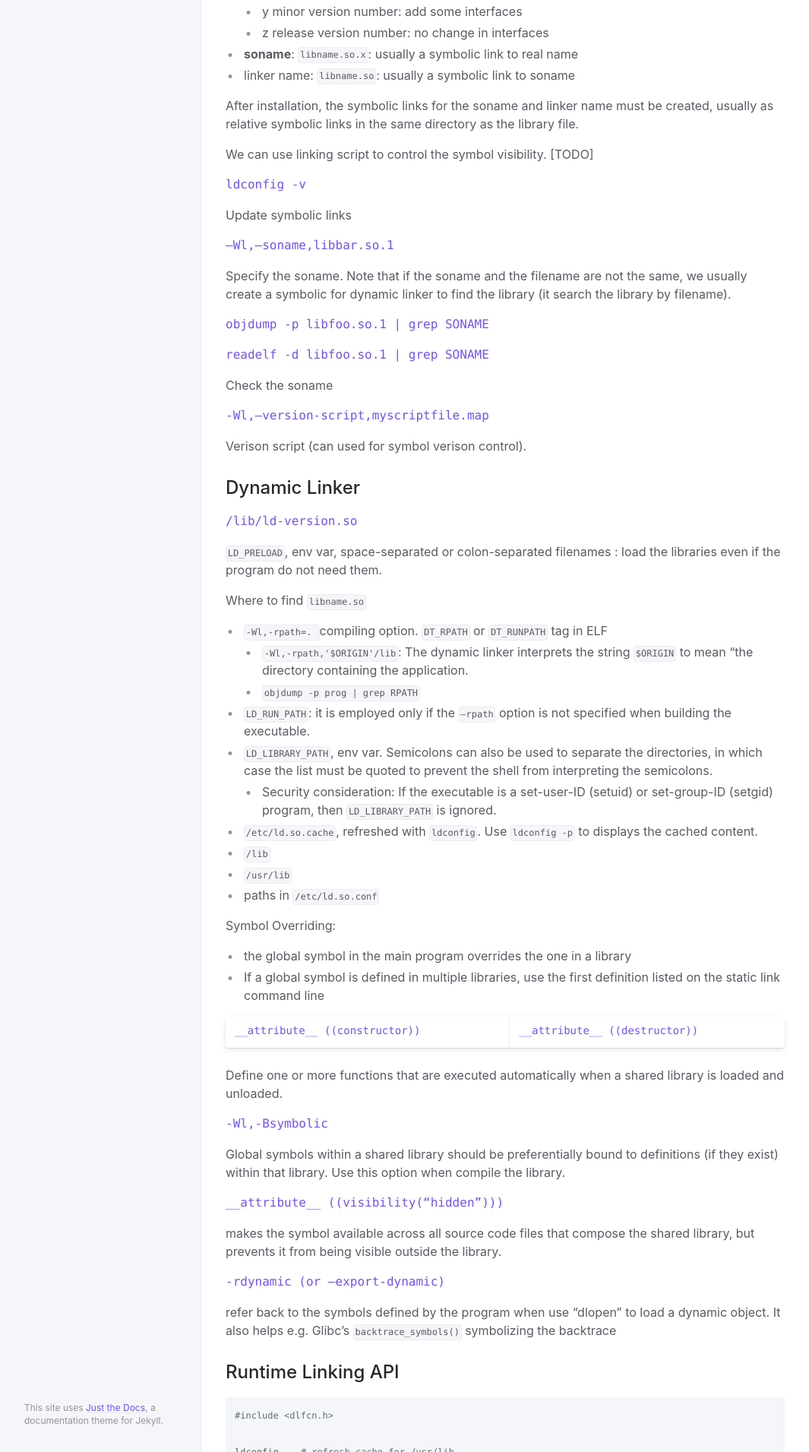
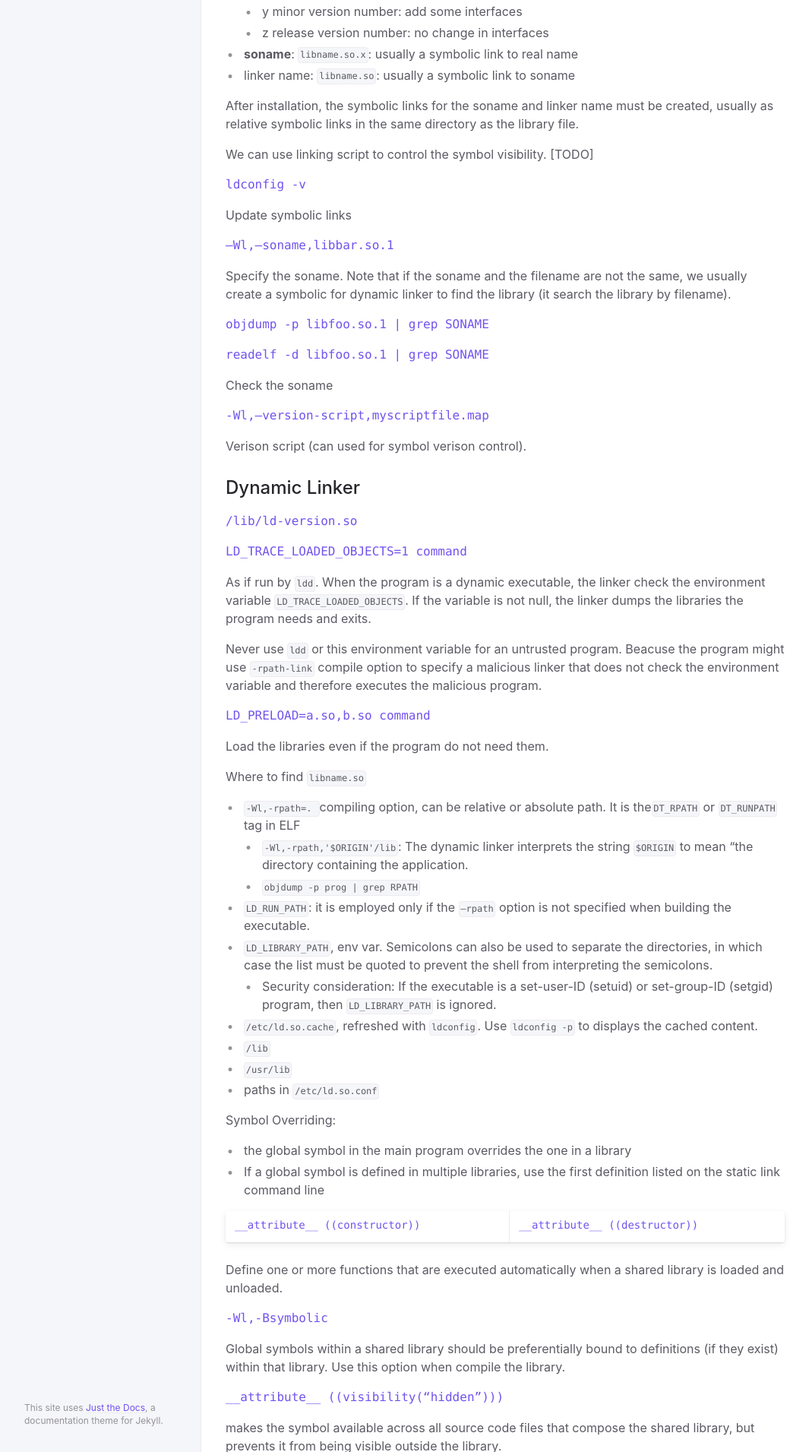
Before and after one commit to wongsingfo/comp-sys, a Jekyll site: the page built from docs/linking/dynamic.md, in a window 1280 px wide. Shown: the part 3089-5000 px from the top of the page at 76% size, without its empty margins (107-1172 px from the left). Built offline with Jekyll 4.4.1, drawn with Linux system fonts in a browser that asks for light colours.

Commit message:
[update] shell; dynamic linking (ldd is dangerous)

```diff
--- a/docs/linking/dynamic.md
+++ b/docs/linking/dynamic.md
@@ -167,11 +167,21 @@ Verison script (can used for symbol verison control).
 /lib/ld-version.so
 {{ site.bin_option_style }}
 
-`LD_PRELOAD`, env var, space-separated or colon-separated filenames : load the libraries even if the program do not need them.
+LD_TRACE_LOADED_OBJECTS=1 command
+{{ site.bin_option_style }}
+
+As if run by `ldd`. When the program is a dynamic executable, the linker check the environment variable `LD_TRACE_LOADED_OBJECTS`. If the variable is not null, the linker dumps the libraries the program needs and exits.
+
+Never use `ldd` or this environment variable for an untrusted program. Beacuse the program might use `-rpath-link` compile option to specify a malicious linker that does not check the environment variable and therefore executes the malicious program.
+
+LD_PRELOAD=a.so,b.so command
+{{ site.bin_option_style }}
+
+Load the libraries even if the program do not need them.
 
 Where to find `libname.so`
 
-- `-Wl,-rpath=. ` compiling option. `DT_RPATH` or `DT_RUNPATH` tag in ELF
+- `-Wl,-rpath=. ` compiling option, can be relative or absolute path. It is the`DT_RPATH` or `DT_RUNPATH` tag in ELF
   - `-Wl,-rpath,'$ORIGIN'/lib`: The dynamic linker interprets the string `$ORIGIN` to mean “the directory containing the application.
   - `objdump -p prog | grep RPATH`
 - `LD_RUN_PATH`: it is employed only if the `–rpath` option is not specified when building the executable.
```
Also changed, not shown: docs/script/shell.md (+11 -3 lines), docs/system/auth.md (+10 -0 lines).
